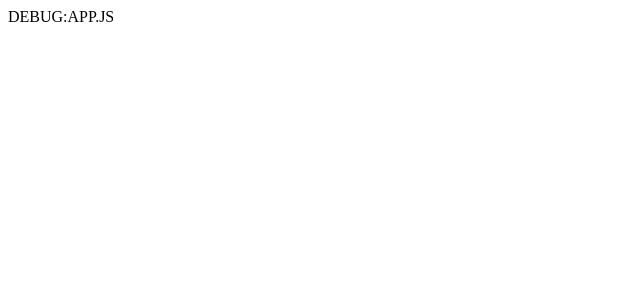
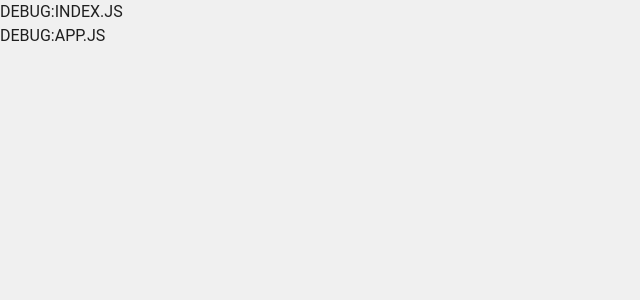
Before and after one commit to PabloRosas17/oLPs, a React (Create React App) app in the folder pr17-app/: page / in a window 1280 px wide. Shown: the top 300 px of the page, without its empty margins (0-640 px from the left). Built offline with nearby package versions, Linux system fonts and the light colour scheme; the HTML template or start-up script is replaced by a standard one.

Commit message:
adjusting deployment because of 404 issues. working repo as of Fri Jan 24 18:33:56 PST 2025
- this should be on a test-branch but for now it goes directly, cause lazy

```diff
--- a/pr17-app/src/App.js
+++ b/pr17-app/src/App.js
@@ -6,19 +6,14 @@ import theme from './assets/theme/theme.js';
 
 function App() {
   return (
-    <Router basename='/pr17-app'>
-    <div color='primary.dark'>DEBUG:APP.JS</div>
-    </Router>
+    <ThemeProvider theme={theme}>
+      <CssBaseline />
+      <div color="#0f0f0f">DEBUG:APP.JS</div>
+      <Router basename="/pr17-app">
+        <RoutesConfig />
+      </Router>
+    </ThemeProvider>
   );
 }
 
 export default App;
-
-/*
-    <ThemeProvider theme={theme}>
-      <CssBaseline />
-      <Router basename='/pr17-app'>
-        <RoutesConfig />
-      </Router>
-    </ThemeProvider>
-*/
--- a/pr17-app/src/index.js
+++ b/pr17-app/src/index.js
@@ -1,11 +1,14 @@
-import React from "react";
-import ReactDOM from "react-dom/client";
-import App from "./App";
-import reportWebVitals from "./vitals/reportWebVitals";
+import React from 'react';
+import ReactDOM from 'react-dom/client';
+import App from './App';
+import reportWebVitals from './vitals/reportWebVitals';
 
-const root = ReactDOM.createRoot(document.getElementById("root"));
+const root = ReactDOM.createRoot(document.getElementById('root'));
 root.render(
-<div>DEBUG:APP.JS</div>
+  <React.StrictMode>
+    <div color="#0f0f0f">DEBUG:INDEX.JS</div>
+    <App />
+  </React.StrictMode>
 );
 
 reportWebVitals();
```
